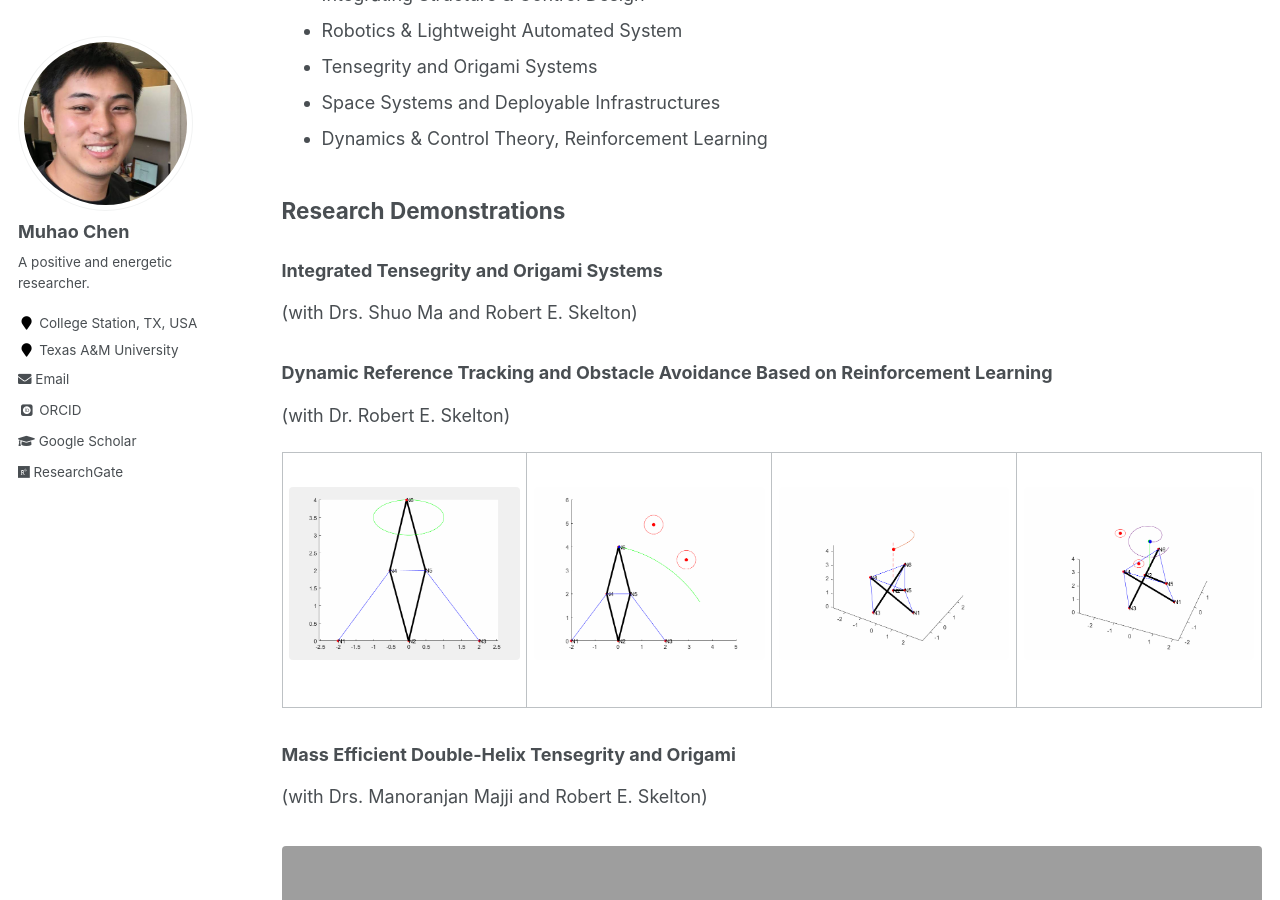
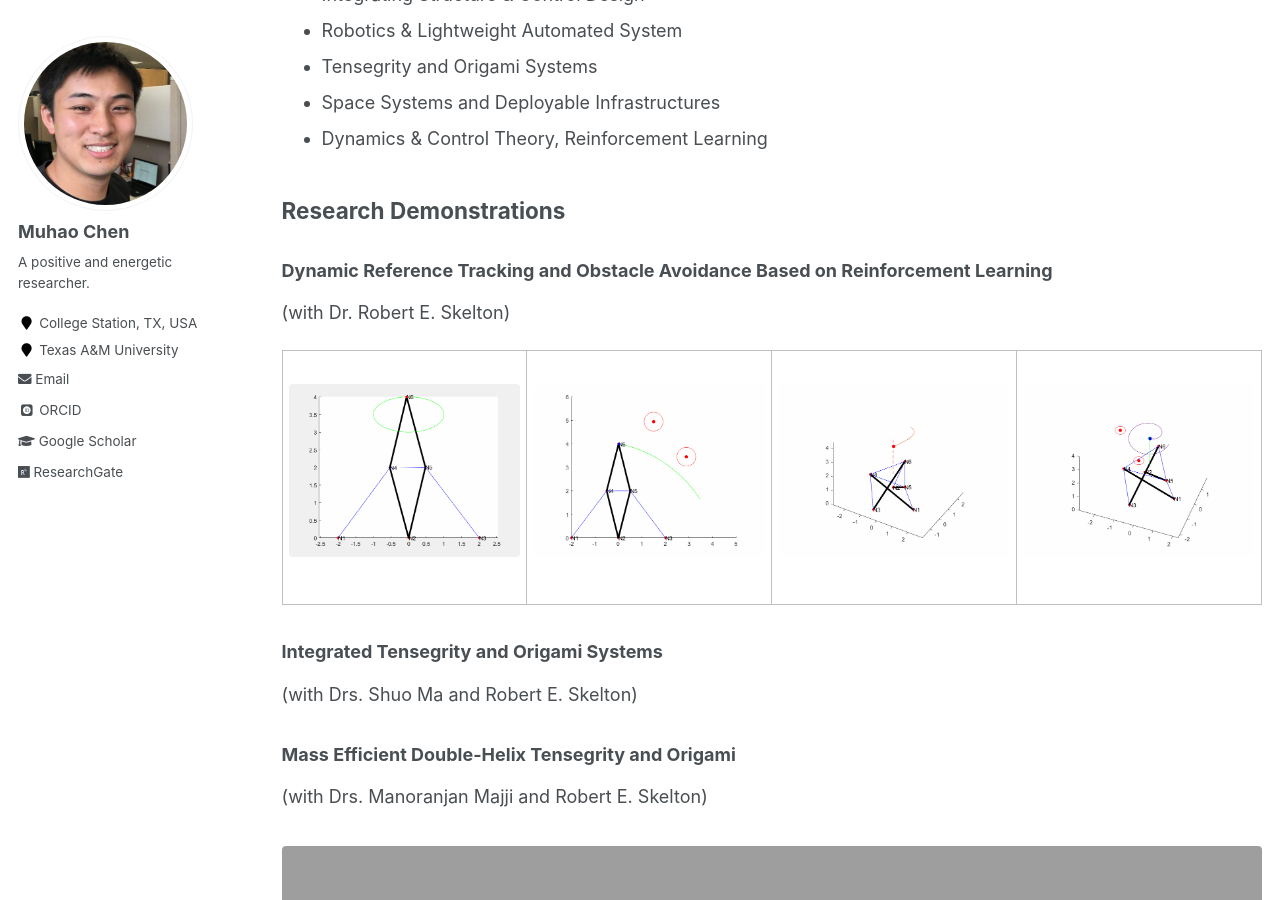
Before and after one commit to Muhao-Chen/muhao-chen.github.io, a Jekyll site: the page built from _pages/research.md, in a window 1280 px wide and 900 px high, scrolled down 639 px. Built offline with Jekyll 4.4.1, drawn with Linux system fonts in a browser that asks for light colours; some web fonts are replaced; part of the change alters nothing that is shown.

```diff
--- a/_pages/research.md
+++ b/_pages/research.md
@@ -72,9 +72,6 @@ We would also like to develop and offer more and more software and tools to help
 
 ## Research Demonstrations
 
-### Integrated Tensegrity and Origami Systems
-(with Drs. Shuo Ma and Robert E. Skelton)
-
 
 ### Dynamic Reference Tracking and Obstacle Avoidance Based on Reinforcement Learning
 (with Dr. Robert E. Skelton)
@@ -87,6 +84,10 @@ We would also like to develop and offer more and more software and tools to help
 <td><figure><img src="{{ site.url }}/images/rffi/prism_obstacle_avoidance.gif" width="50px" height="100px"/></figure></td>
 </tr>
 </table>
+
+### Integrated Tensegrity and Origami Systems
+(with Drs. Shuo Ma and Robert E. Skelton)
+
 
 ### Mass Efficient Double-Helix Tensegrity and Origami
 (with Drs. Manoranjan Majji and Robert E. Skelton)
```
